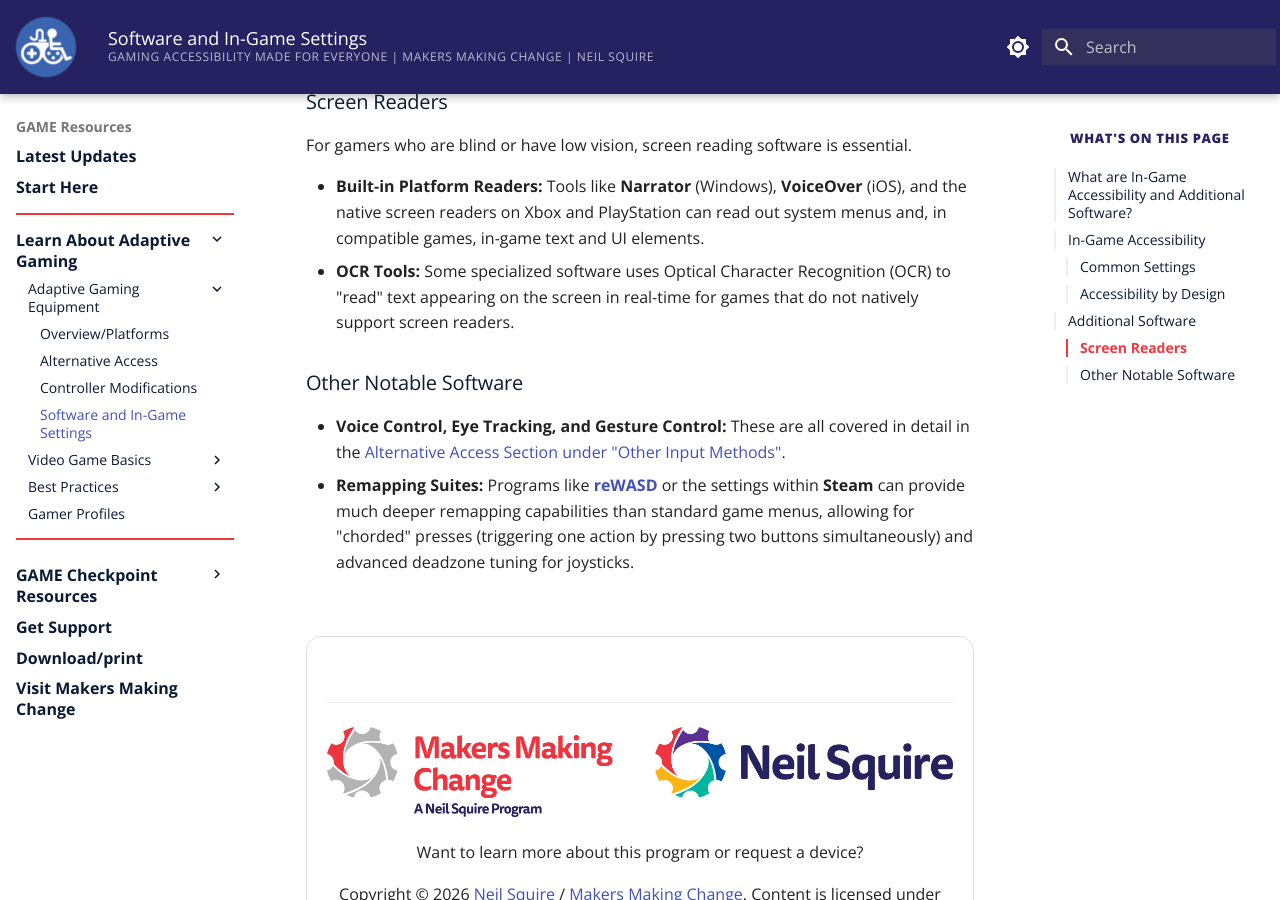
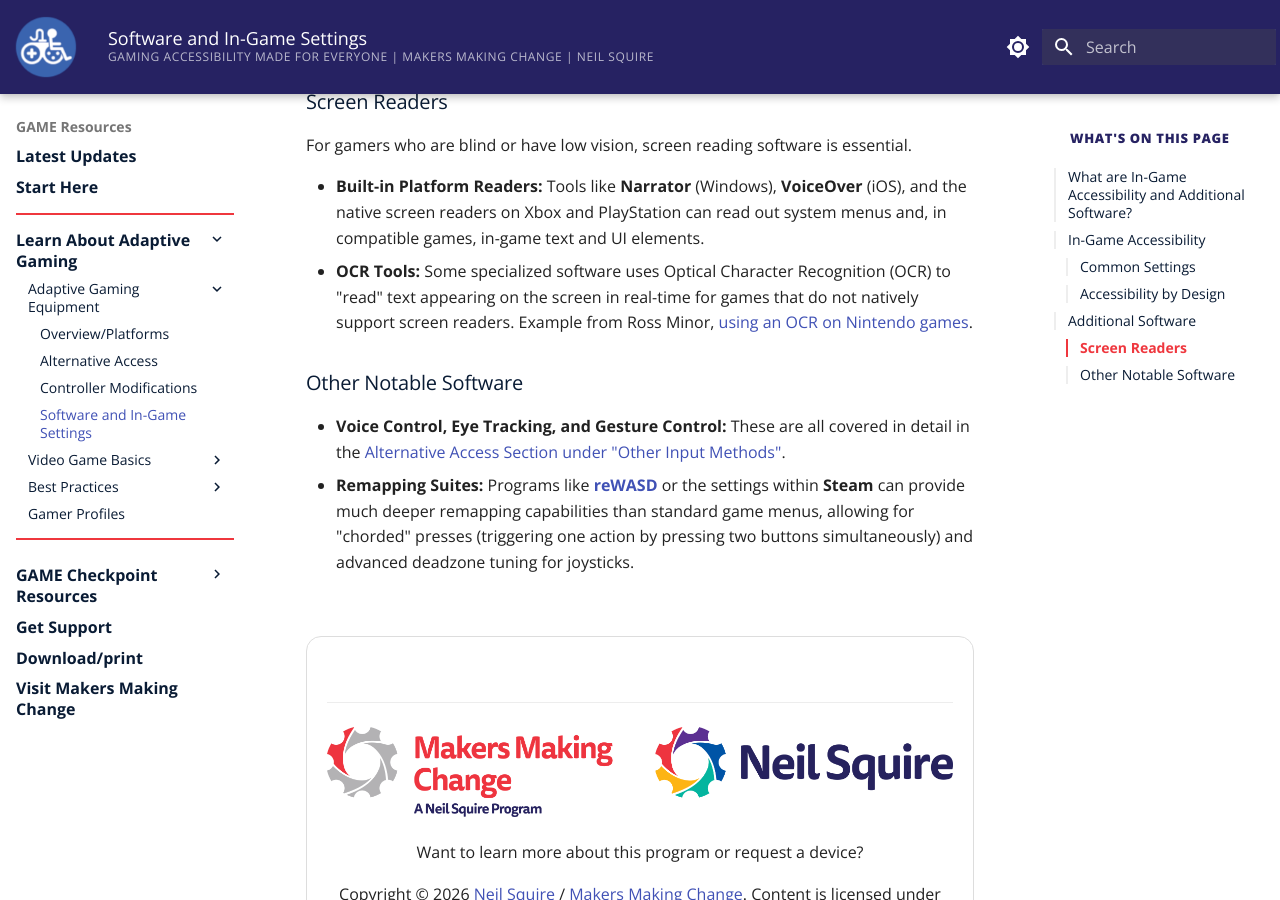
Before and after one commit to tjfentie/GAME-Resource-Test, an MkDocs documentation site: the page built from docs/Software.md, in a window 1280 px wide and 900 px high, scrolled down 3541 px. Built offline with MkDocs 1.6.1 and Material for MkDocs 9.7.7, drawn with Linux system fonts in a browser that asks for light colours; some of the changed text lies outside the part shown.

Commit message:
Update Software.md

```diff
--- a/docs/Software.md
+++ b/docs/Software.md
@@ -6,7 +6,7 @@
 
 ![Various Types of Software Mods/In-Game Settings](../images/software.png)
 
-<p style="text-align: center; font-size: 0.8rem; margin-top: -15px;">Examples of Software Overlays and Setting Menus</p>
+<p style="text-align: center; font-size: 0.8rem; margin-top: -15px;">Accessibility Setting Menus in Games</p>
 
 ## What are In-Game Accessibility and Additional Software?
 **In-game accessibility** refers to the settings and features built directly into a video game by developers. These allow players to customize the visual, auditory, and motor requirements of the game to match their specific needs.
@@ -73,7 +73,7 @@ When the built-in settings aren't enough, third-party software can provide a cus
 For gamers who are blind or have low vision, screen reading software is essential.
 
 * **Built-in Platform Readers:** Tools like **Narrator** (Windows), **VoiceOver** (iOS), and the native screen readers on Xbox and PlayStation can read out system menus and, in compatible games, in-game text and UI elements.
-* **OCR Tools:** Some specialized software uses Optical Character Recognition (OCR) to "read" text appearing on the screen in real-time for games that do not natively support screen readers.
+* **OCR Tools:** Some specialized software uses Optical Character Recognition (OCR) to "read" text appearing on the screen in real-time for games that do not natively support screen readers. Example from Ross Minor, [using an OCR on Nintendo games](https://ablenews.com/blind-player-ross-minor-aims-to-make-video-games-accessible-for-all/).
 
 ### Other Notable Software
 * **Voice Control, Eye Tracking, and Gesture Control:** These are all covered in detail in the [Alternative Access Section under "Other Input Methods"](alt-access.md#other-input-methods).
```
